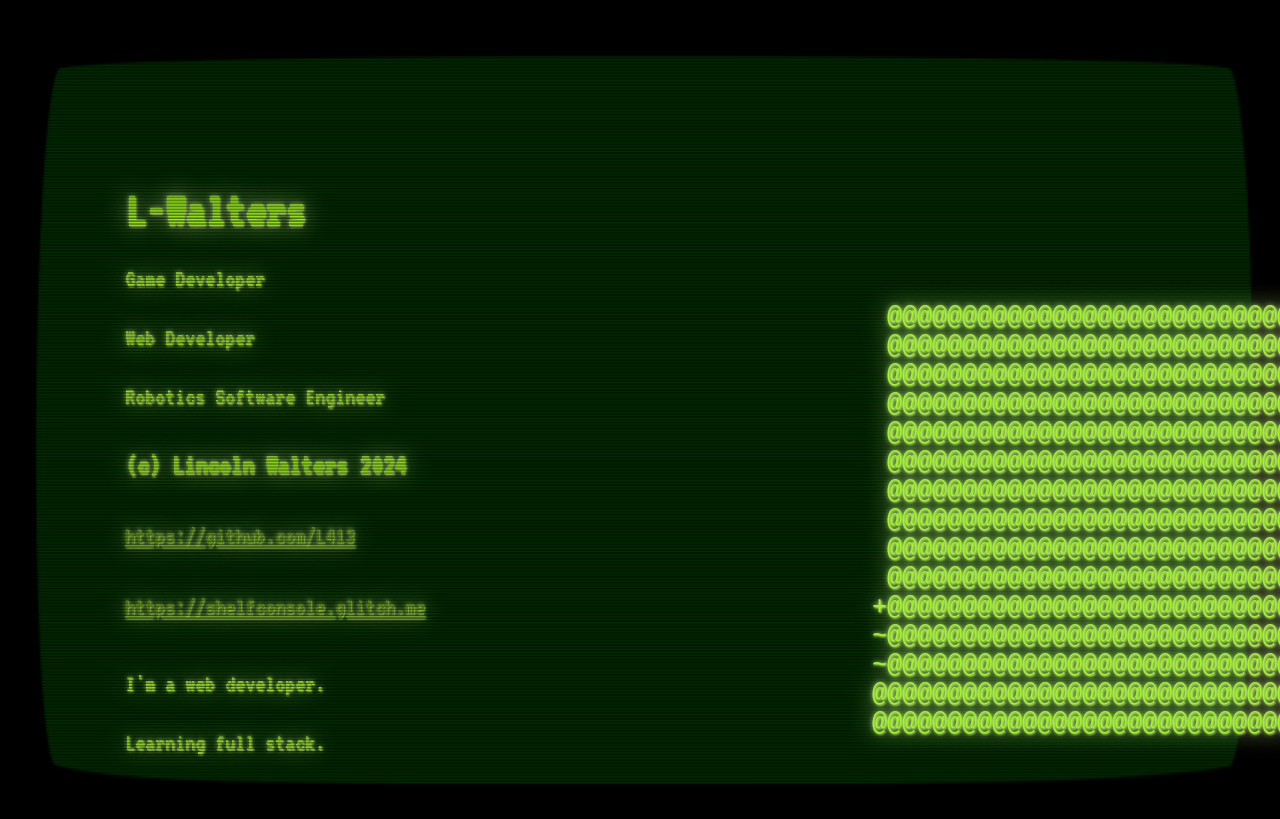
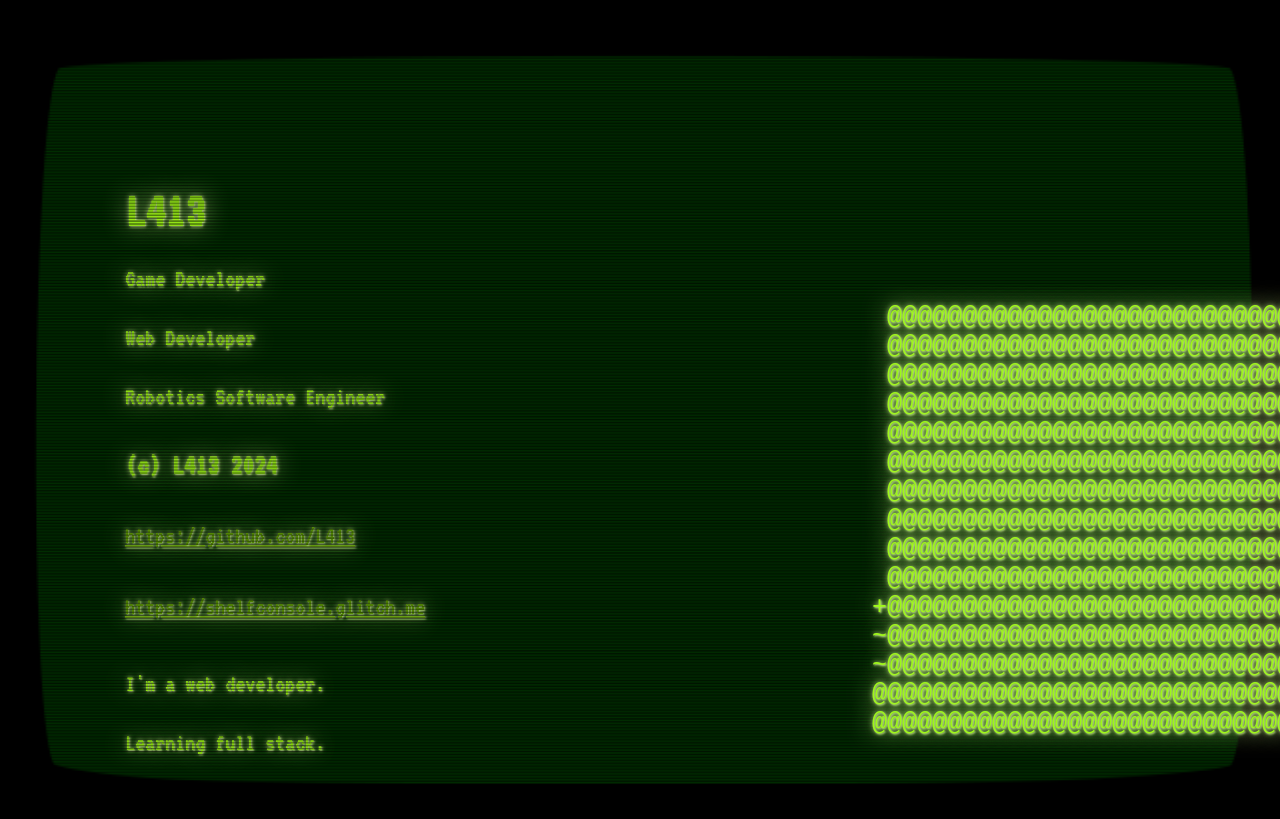
Before and after one commit to L413/Old-Computer-Screen, a plain HTML site: page index.html in a window 1280 px wide. Drawn offline with Linux system fonts and the light colour scheme.

Commit message:
Update index.html

```diff
--- a/index.html
+++ b/index.html
@@ -96,12 +96,12 @@
       <img src="bezel.png" id="bezel" class="noselect" />
       <div id="content">
         <pre id="canvas"></pre>
-        <h1>L-Walters</h1>
+        <h1>L413</h1>
         <p>Game Developer</p>
         <p>Web Developer</p>
         <p>Robotics Software Engineer</p>
         <br />
-        <h3>(c) Lincoln Walters 2024</h3>
+        <h3>(c) L413 2024</h3>
         <p>
           <a href="https://github.com/L413" target="_blank"
             >https://github.com/L413</a
```
